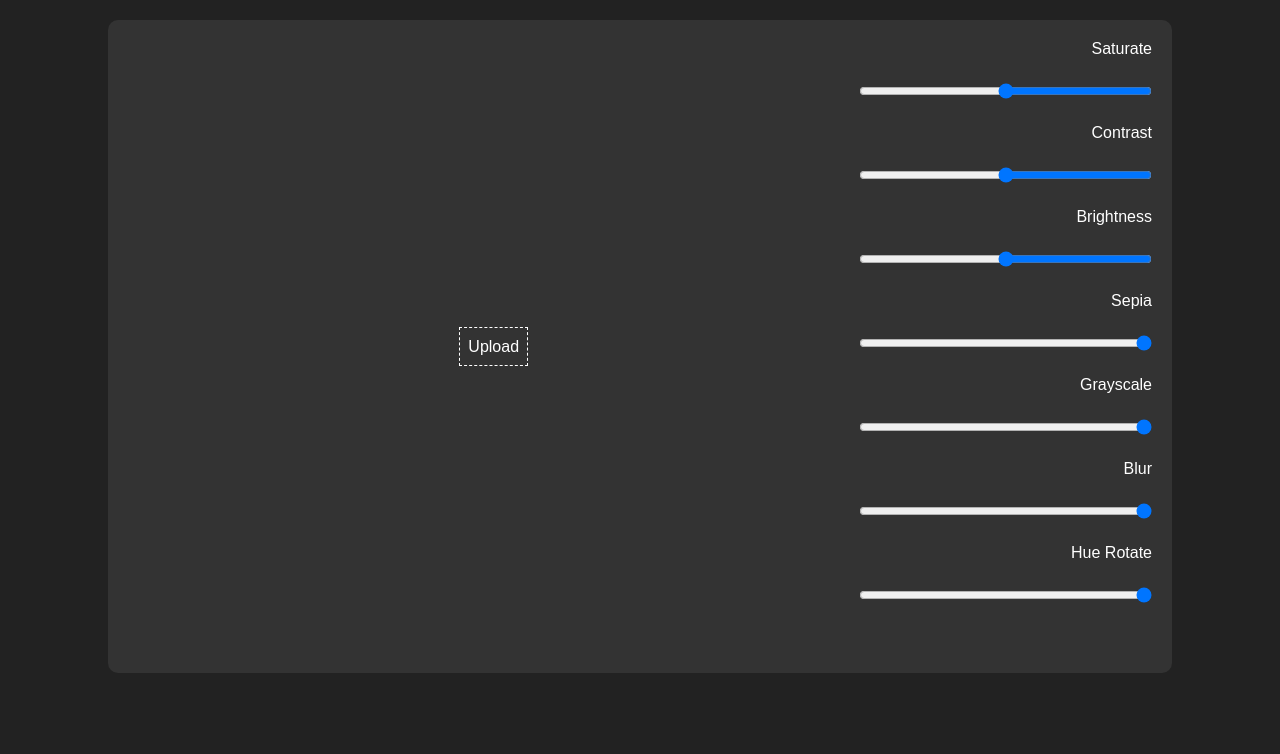
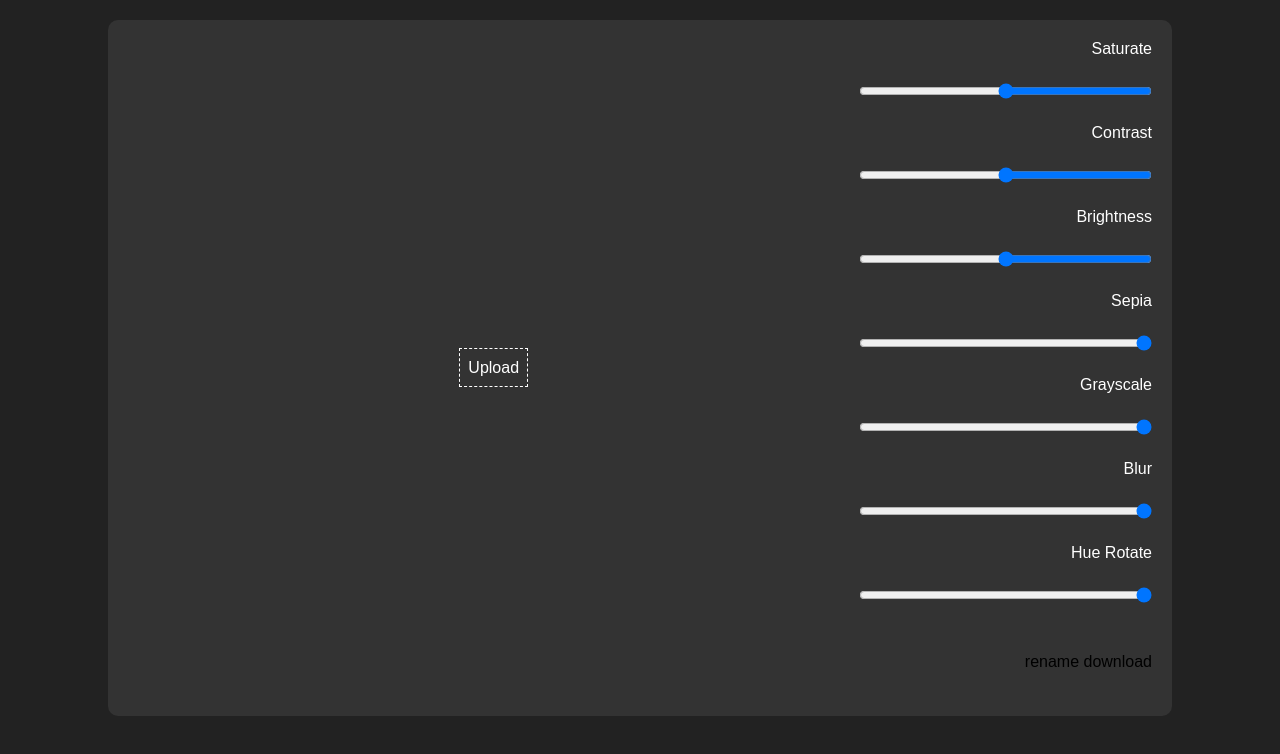
Before and after one commit to zeyadddif/Js_Projects, a plain HTML site: page Image Editor/index.html in a window 1280 px wide. Drawn offline with Linux system fonts and the light colour scheme.

```diff
--- a/Image Editor/index.html
+++ b/Image Editor/index.html
@@ -53,6 +53,7 @@
             <a download="image" class="download">Download</a>
             <span class="reset" onclick="resetValue()">Reset</span>
           </li>
+          rename download
         <ul>
       </div>
     </div>
```
